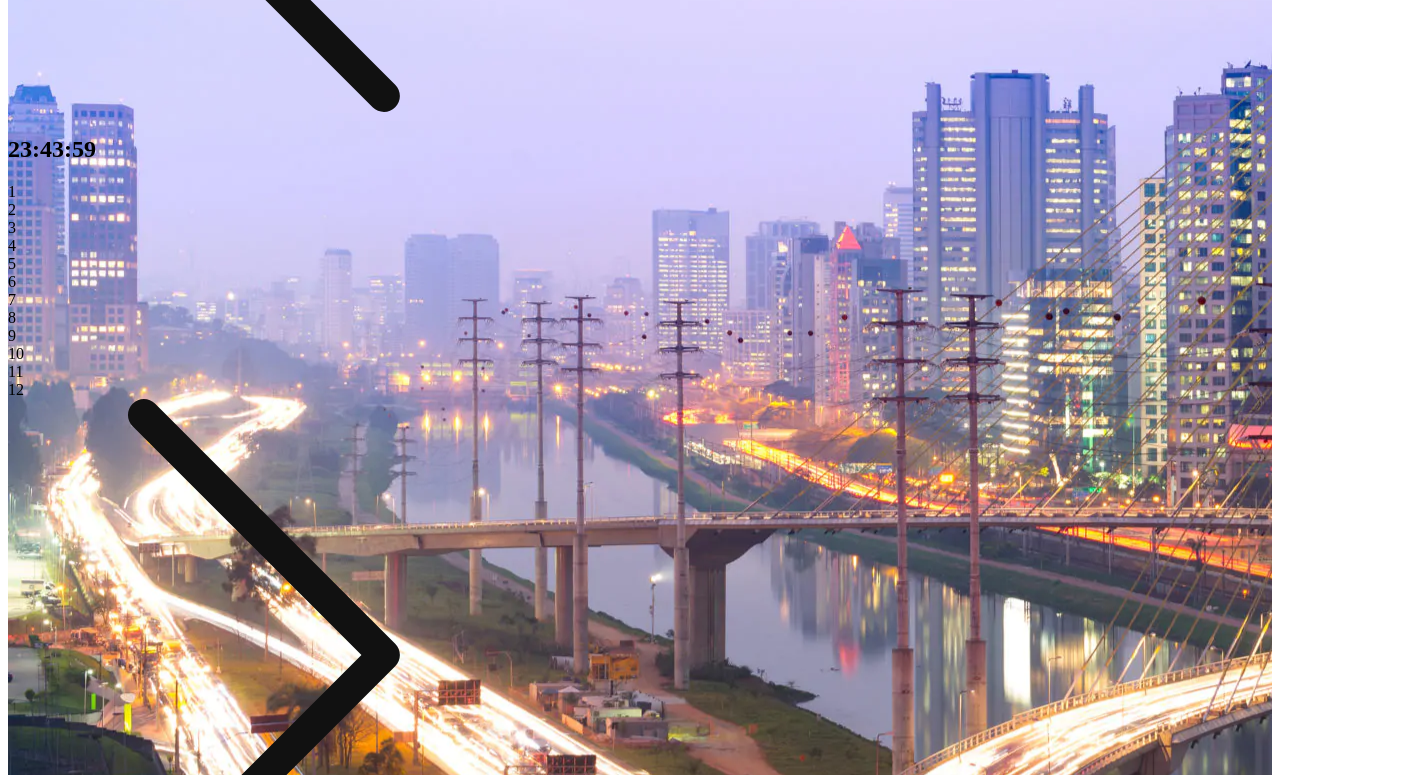
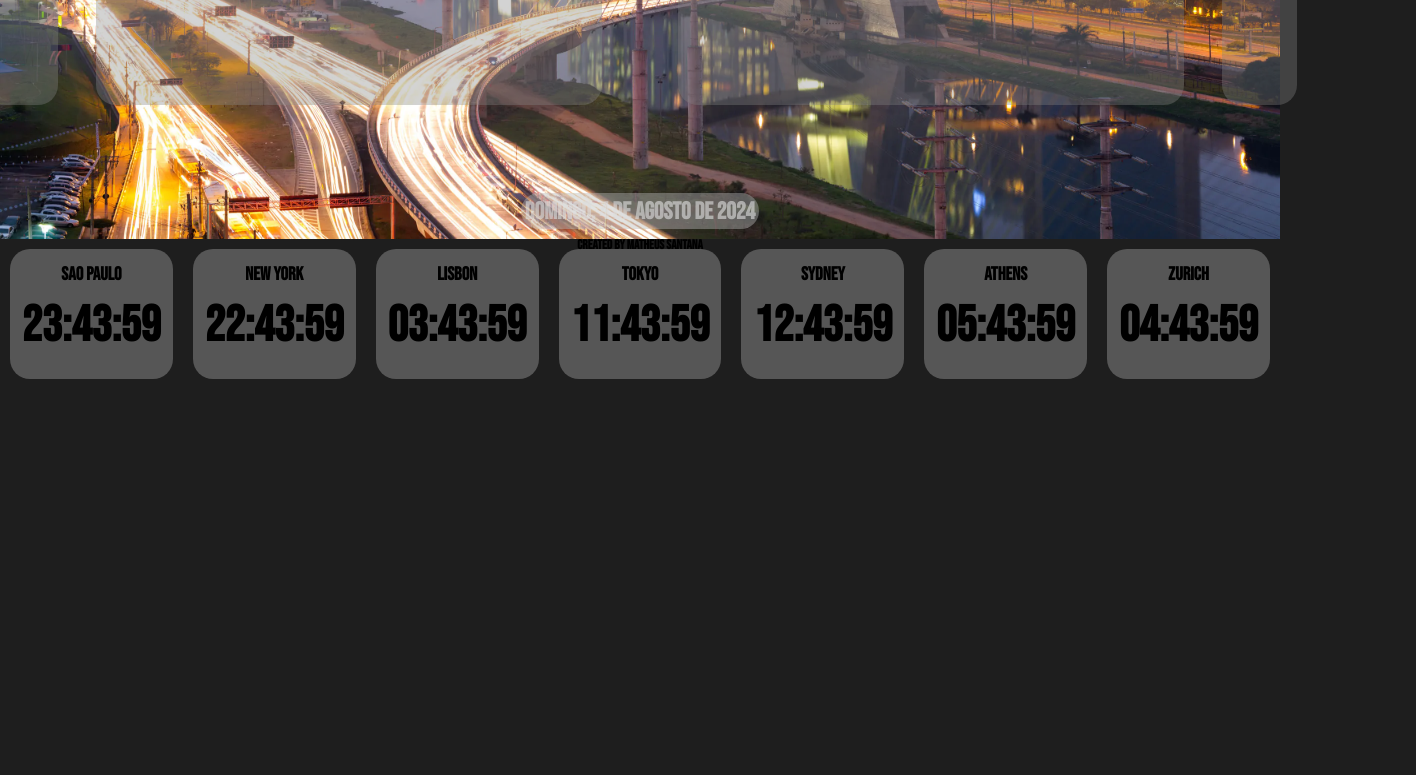
Before and after one commit to mathsantanax/Relogio, a plain HTML site: page Site/view/index.html in a window 1280 px wide. Shown: the part 537-1312 px from the top of the page, 1416 px wide, since content can reach past the window. After the commit the page ends 916 px from the top, so only its background shows below. Drawn offline with Linux system fonts and the light colour scheme; the site is published under a folder, as on GitHub Pages, so addresses that start at the root find nothing.

Commit message:
Update index.html

```diff
--- a/Site/view/index.html
+++ b/Site/view/index.html
@@ -6,9 +6,9 @@
     <title>Relógio</title>
 
     <!-- Links stylesheet da pagina inicial -->
-     <link rel="stylesheet" href="/assets/css/main.css">
-     <link rel="stylesheet" href="/assets/css/relogio-analogico.css">
-     <link rel="stylesheet" href="/assets/css/relogio-digital.css">
+     <link rel="stylesheet" href="../assets/css/main.css">
+     <link rel="stylesheet" href="../assets/css/relogio-analogico.css">
+     <link rel="stylesheet" href="../assets/css/relogio-digital.css">
 </head>
 <body>
     <header>
```
